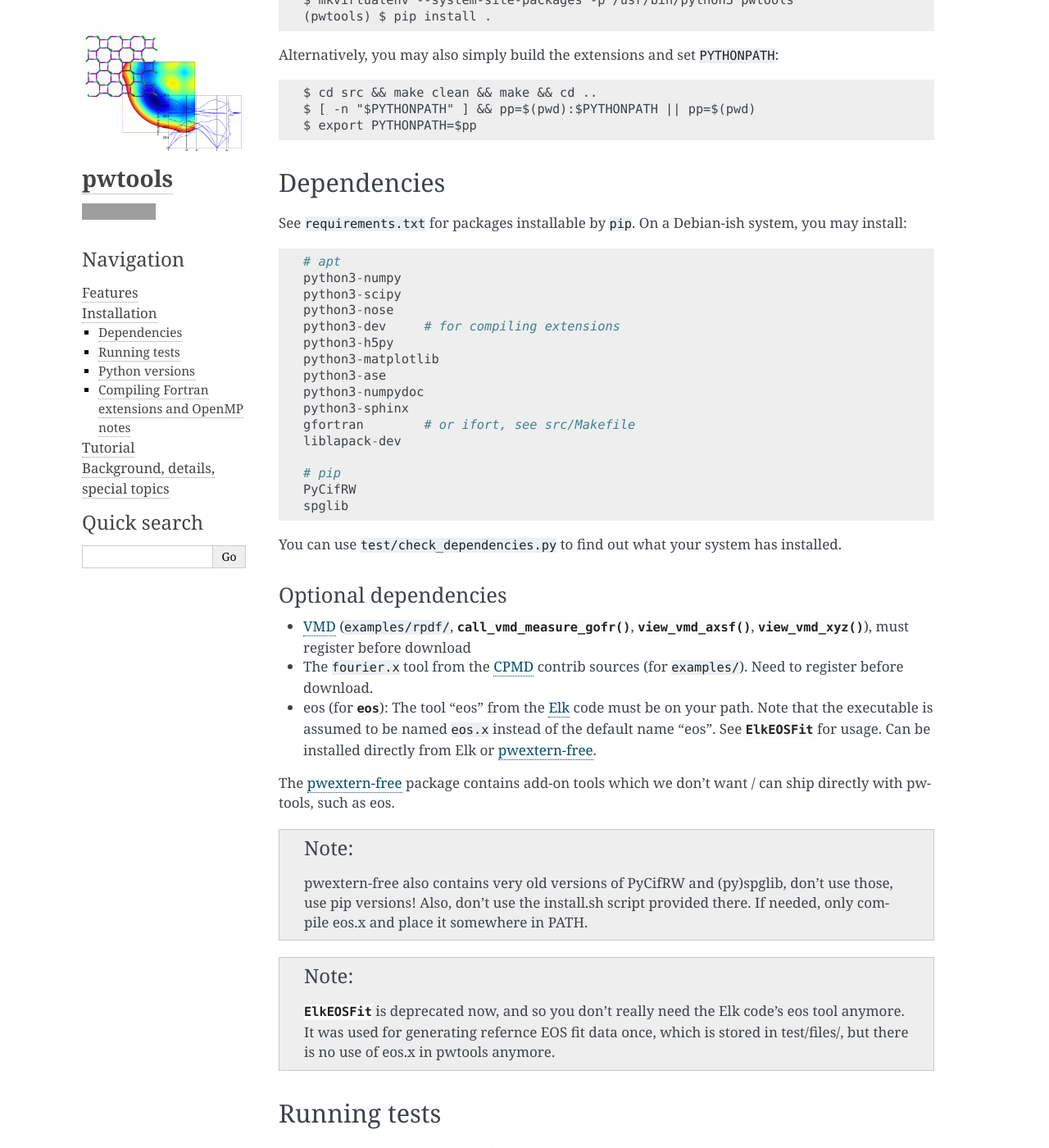
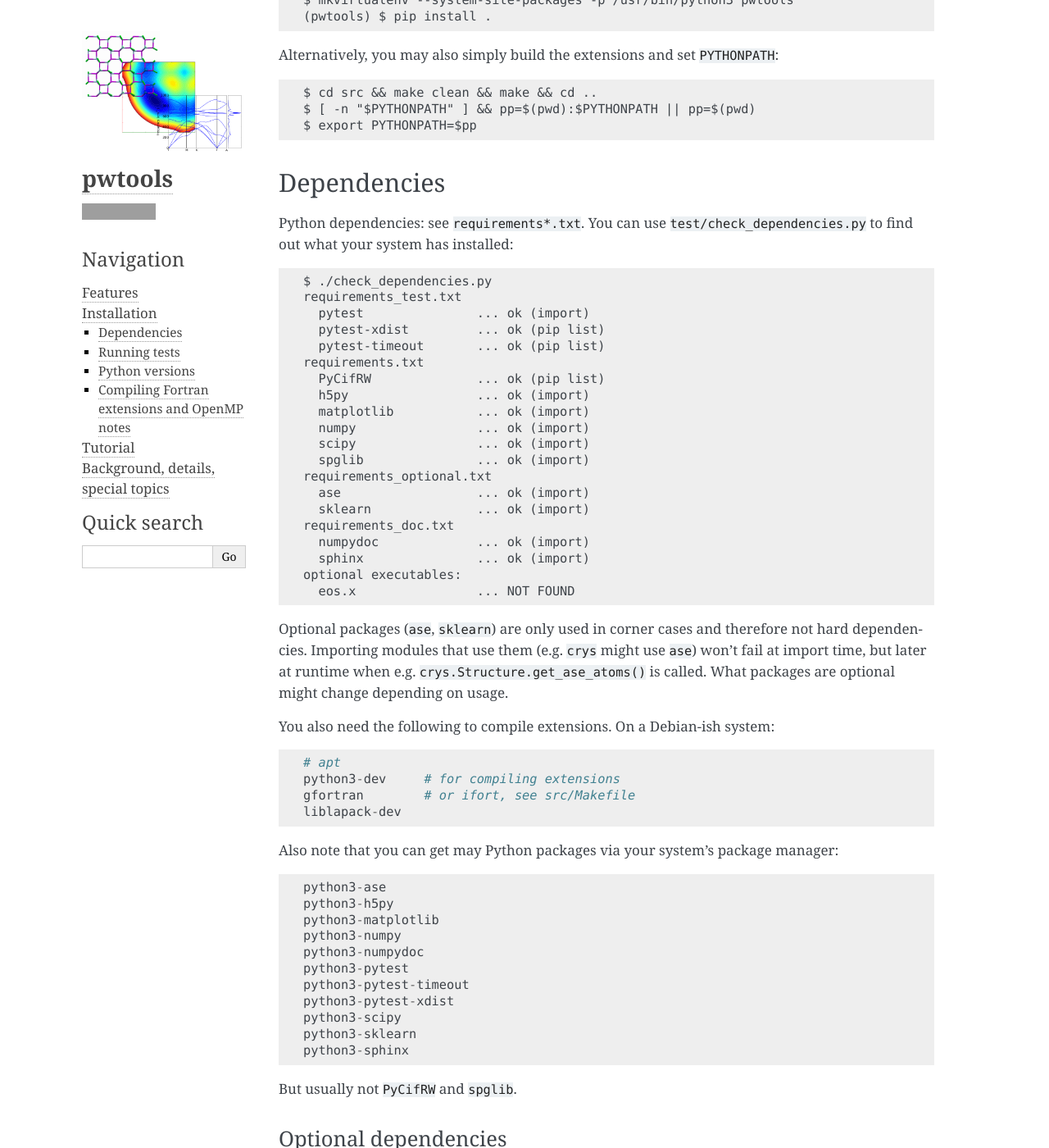
Before and after one commit to elcorto/pwtools, a Sphinx documentation site: the page built from doc/source/written/install.rst, in a window 1280 px wide and 1400 px high, scrolled down 601 px. Shown: the whole window at 82% size. Built offline with Sphinx 7.4.7, drawn with Linux system fonts in a browser that asks for light colours; pages that are not in the unit, such as notebooks, are missing from menus; some of the changed text lies outside the part shown; grey boxes are pictures that could not be loaded.

Commit message:
BLD: make ASE optional, add optional sklearn
Add requirements_optional.txt, add `ase` and `sklearn`, rm `ase` from
requirements.txt . Use globbing in check_dependencies.py to read all
requirements*.txt files. Update install docs.

```diff
--- a/doc/source/written/install.rst
+++ b/doc/source/written/install.rst
@@ -21,8 +21,8 @@ to install only the package without installing dependencies from pypi::
 
     $ pip install --no-deps .
 
-When using a virtual environment, you can map in the system site-packages (here we use
-virtualenvwrapper_)::
+When using a virtual environment, you can map in the system site-packages (here
+we use virtualenvwrapper_)::
 
     $ mkvirtualenv --system-site-packages -p /usr/bin/python3 pwtools
     (pwtools) $ pip install .
@@ -35,28 +35,60 @@ Alternatively, you may also simply build the extensions and set ``PYTHONPATH``::
 
 Dependencies
 ------------
-See ``requirements.txt`` for packages installable by ``pip``. On a Debian-ish system,
-you may install::
+Python dependencies: see ``requirements*.txt``. You can use
+``test/check_dependencies.py`` to find out what your system has installed::
+
+    $ ./check_dependencies.py
+    requirements_test.txt
+      pytest               ... ok (import)
+      pytest-xdist         ... ok (pip list)
+      pytest-timeout       ... ok (pip list)
+    requirements.txt
+      PyCifRW              ... ok (pip list)
+      h5py                 ... ok (import)
+      matplotlib           ... ok (import)
+      numpy                ... ok (import)
+      scipy                ... ok (import)
+      spglib               ... ok (import)
+    requirements_optional.txt
+      ase                  ... ok (import)
+      sklearn              ... ok (import)
+    requirements_doc.txt
+      numpydoc             ... ok (import)
+      sphinx               ... ok (import)
+    optional executables:
+      eos.x                ... NOT FOUND
+
+Optional packages (``ase``, ``sklearn``) are only used in corner cases and
+therefore not hard dependencies. Importing modules that use them (e.g. ``crys``
+might use ``ase``) won't fail at import time, but later at runtime when e.g.
+``crys.Structure.get_ase_atoms()`` is called. What packages are optional might
+change depending on usage.
+
+You also need the following to compile extensions. On a Debian-ish system::
 
     # apt
-    python3-numpy
-    python3-scipy
-    python3-nose
     python3-dev     # for compiling extensions
-    python3-h5py
-    python3-matplotlib
-    python3-ase
-    python3-numpydoc
-    python3-sphinx
     gfortran        # or ifort, see src/Makefile
     liblapack-dev
 
-    # pip
-    PyCifRW
-    spglib
+Also note that you can get may Python packages via your system's package
+manager::
 
-You can use ``test/check_dependencies.py`` to find out what your system has
-installed.
+    python3-ase
+    python3-h5py
+    python3-matplotlib
+    python3-numpy
+    python3-numpydoc
+    python3-pytest
+    python3-pytest-timeout
+    python3-pytest-xdist
+    python3-scipy
+    python3-sklearn
+    python3-sphinx
+
+But usually not ``PyCifRW`` and ``spglib``.
+
 
 Optional dependencies
 ^^^^^^^^^^^^^^^^^^^^^
@@ -83,7 +115,7 @@ directly with pwtools, such as eos.
 
 .. note:: :class:`~pwtools.eos.ElkEOSFit` is deprecated now, and so you don't
    really need the Elk code's eos tool anymore. It was used for generating
-   refernce EOS fit data once, which is stored in test/files/, but there is no
+   reference EOS fit data once, which is stored in test/files/, but there is no
    use of eos.x in pwtools anymore.
 
 Running tests
--- a/requirements.txt
+++ b/requirements.txt
@@ -1,5 +1,4 @@
 PyCifRW
-ase
 h5py
 matplotlib
 numpy
--- /dev/null
+++ b/requirements_optional.txt
@@ -0,0 +1,2 @@
+ase
+sklearn
```
Also changed, not shown: other parts of doc/source/written/install.rst (+2 -2 lines), 3 other files.
